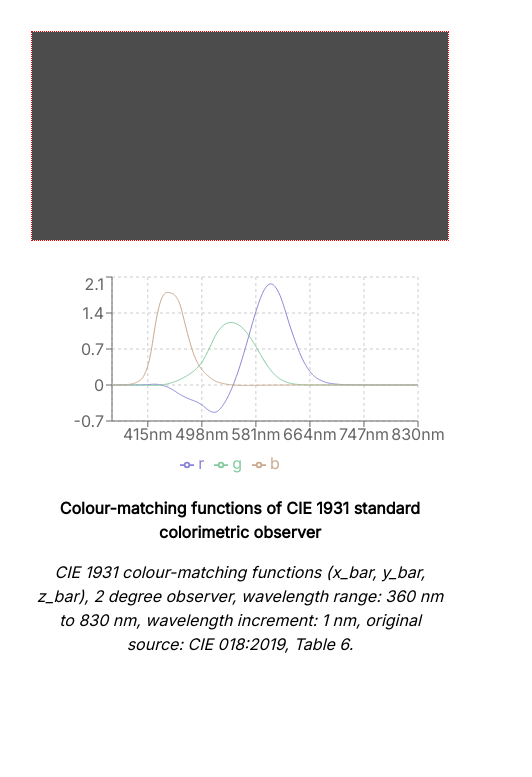
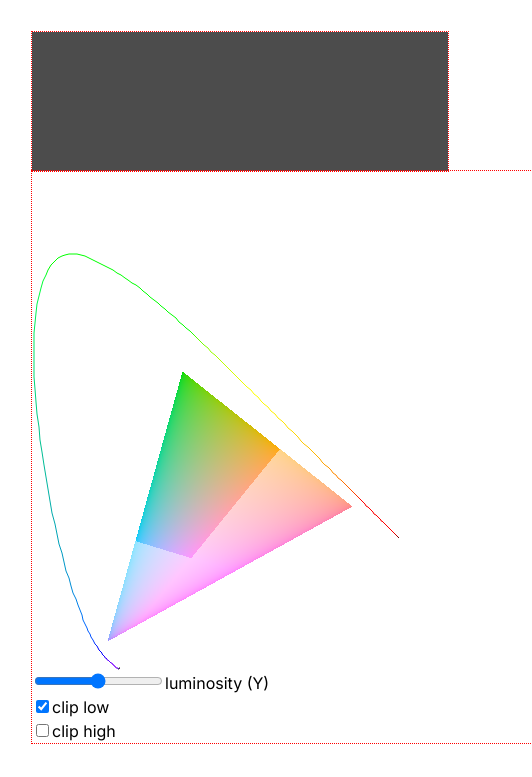
Before and after one commit to aradzie/spectrum, a React (Vite) app: page / in a window 390 px wide. Shown: the top 777 px of the page, 532 px wide, since content can reach past the window. Built offline with nearby package versions, Linux system fonts and the light colour scheme.

Commit message:
Paint the chromaticity diagram

```diff
--- a/src/App.tsx
+++ b/src/App.tsx
@@ -1,4 +1,5 @@
 import "./App.css";
+import { Chromaticity } from "./chromaticity/Chromaticity.js";
 import { CIE_std_illum_D50 } from "./data/CIE_std_illum_D50.tsx";
 import { CIE_std_illum_D65 } from "./data/CIE_std_illum_D65.tsx";
 import { CIE_xyz_1931_2deg } from "./data/CIE_xyz_1931_2deg.tsx";
@@ -11,6 +12,7 @@ function App() {
   return (
     <>
       <Spectrum />
+      <Chromaticity />
       <CIE_xyz_1931_2deg_RGB />
       <CIE_xyz_1931_2deg />
       <CIE_xyz_1964_10deg_RGB />
--- /dev/null
+++ b/src/chromaticity/Chromaticity.module.css
@@ -0,0 +1,6 @@
+.root {
+  inline-size: 500px;
+  aspect-ratio: 1;
+  margin: 0 auto;
+  outline: 1px dotted red;
+}
--- /dev/null
+++ b/src/chromaticity/Chromaticity.tsx
@@ -0,0 +1,157 @@
+import { useEffect, useRef, useState } from "react";
+import { clamp } from "../color/clamp.ts";
+import { formatRgb, rgbInGamut, xyzToRgb } from "../color/color-rgb.ts";
+import { type Rgb, type Xyz } from "../color/types.ts";
+import { Canvas, type CanvasRef } from "../components/Canvas.tsx";
+import data from "../data/CIE_xyz_1931_2deg.csv.ts";
+import * as styles from "./Chromaticity.module.css";
+
+export function Chromaticity() {
+  const canvasRef = useRef<CanvasRef>(null);
+  const [luminosity, setLuminosity] = useState(50);
+  const [clipLow, setClipLow] = useState(true);
+  const [clipHigh, setClipHigh] = useState(false);
+  useEffect(() => {
+    const canvas = canvasRef.current!;
+    const context = canvas.getContext("2d")!;
+    const size = canvas.getSize();
+    paint(context, size, { luminosity: luminosity / 100, clipLow, clipHigh });
+  }, [luminosity, clipLow, clipHigh]);
+  return (
+    <div className={styles.root}>
+      <Canvas ref={canvasRef} />
+      <div>
+        <label>
+          <input
+            type={"range"}
+            min={1}
+            max={100}
+            step={1}
+            value={luminosity}
+            onChange={(ev) => {
+              setLuminosity(ev.target.valueAsNumber);
+            }}
+          />
+          luminosity (Y)
+        </label>
+      </div>
+      <div>
+        <label>
+          <input
+            type="checkbox"
+            checked={clipLow}
+            onChange={(ev) => {
+              setClipLow(ev.target.checked);
+            }}
+          />
+          clip low
+        </label>
+      </div>
+      <div>
+        <label>
+          <input
+            type="checkbox"
+            checked={clipHigh}
+            onChange={(ev) => {
+              setClipHigh(ev.target.checked);
+            }}
+          />
+          clip high
+        </label>
+      </div>
+    </div>
+  );
+}
+
+function paint(
+  ctx: CanvasRenderingContext2D,
+  {
+    width,
+    height,
+  }: {
+    width: number;
+    height: number;
+  },
+  {
+    luminosity: Y,
+    clipLow,
+    clipHigh,
+  }: {
+    luminosity: number;
+    clipLow: boolean;
+    clipHigh: boolean;
+  },
+) {
+  ctx.fillStyle = "#fff";
+  ctx.fillRect(0, 0, width, height);
+  paintSrgbSpace(ctx, width, height, Y, clipLow, clipHigh);
+  paintSpectralLocus(ctx, width, height);
+}
+
+function paintSrgbSpace(
+  ctx: CanvasRenderingContext2D,
+  width: number,
+  height: number,
+  Y: number,
+  clipLow: boolean,
+  clipHigh: boolean,
+): void {
+  const imageData = ctx.getImageData(0, 0, width, height);
+  const xyz: Xyz = { x: 0, y: 0, z: 0 };
+  const rgb: Rgb = { r: 0, g: 0, b: 0 };
+  for (let j = 0; j < height; j++) {
+    for (let i = 0; i < width; i++) {
+      const x = i / width;
+      const y = 1 - j / height;
+      xyz.x = (Y / y) * x;
+      xyz.y = Y;
+      xyz.z = (Y / y) * (1 - x - y);
+      xyzToRgb(xyz, rgb);
+      const { r, g, b } = rgb;
+      if (
+        (!clipLow || (r >= 0 && g >= 0 && b >= 0)) &&
+        (!clipHigh || (r <= 1 && g <= 1 && b <= 1))
+      ) {
+        const o = (j * width + i) * 4;
+        imageData.data[o] = clamp(r) * 255;
+        imageData.data[o + 1] = clamp(g) * 255;
+        imageData.data[o + 2] = clamp(b) * 255;
+        if (!rgbInGamut(rgb)) {
+          imageData.data[o + 3] = 127;
+        }
+      }
+    }
+  }
+  ctx.putImageData(imageData, 0, 0);
+}
+
+function paintSpectralLocus(ctx: CanvasRenderingContext2D, width: number, height: number): void {
+  const xyz: Xyz = { x: 0, y: 0, z: 0 };
+  const rgb: Rgb = { r: 0, g: 0, b: 0 };
+  for (let index = 1; index < data.length; index++) {
+    const [lambda0, X0, Y0, Z0] = data[index - 1];
+    const [lambda1, X1, Y1, Z1] = data[index];
+
+    const x0 = X0 / (X0 + Y0 + Z0);
+    const y0 = Y0 / (X0 + Y0 + Z0);
+    const i0 = Math.round(x0 * width);
+    const j0 = Math.round((1 - y0) * height);
+
+    const x1 = X1 / (X1 + Y1 + Z1);
+    const y1 = Y1 / (X1 + Y1 + Z1);
+    const i1 = Math.round(x1 * width);
+    const j1 = Math.round((1 - y1) * height);
+
+    xyz.x = X1;
+    xyz.y = Y1;
+    xyz.z = Z1;
+    xyzToRgb(xyz, rgb);
+
+    ctx.strokeStyle = formatRgb(rgb);
+    ctx.lineWidth = 1;
+    ctx.beginPath();
+    ctx.moveTo(i0, j0);
+    ctx.lineTo(i1, j1);
+    ctx.stroke();
+  }
+}
--- /dev/null
+++ b/src/color/clamp.ts
@@ -0,0 +1,9 @@
+export function clamp(v: number): number {
+  if (v < 0) {
+    return 0;
+  }
+  if (v > 1) {
+    return 1;
+  }
+  return v;
+}
--- a/src/color/color-rgb.ts
+++ b/src/color/color-rgb.ts
@@ -1,6 +1,18 @@
+import { clamp } from "./clamp.ts";
 import { type Rgb, type Xyz } from "./types.ts";
 
 const tmpRgb: Rgb = { r: 0, g: 0, b: 0 };
+
+export function formatRgb(rgb: Readonly<Rgb>): string {
+  const r = Math.round(clamp(rgb.r) * 255);
+  const g = Math.round(clamp(rgb.g) * 255);
+  const b = Math.round(clamp(rgb.b) * 255);
+  return `rgb(${r} ${g} ${b})`;
+}
+
+export function rgbInGamut({ r, g, b }: Readonly<Rgb>): boolean {
+  return r >= 0 && r <= 1 && g >= 0 && g <= 1 && b >= 0 && b <= 1;
+}
 
 const toLinear = (channel: number) =>
   channel <= 0.04045 ? channel / 12.92 : Math.pow((channel + 0.055) / 1.055, 2.4);
--- a/src/spectrum/Spectrum.module.css
+++ b/src/spectrum/Spectrum.module.css
@@ -1,4 +1,4 @@
 .root {
-  aspect-ratio: 2;
+  aspect-ratio: 3;
   outline: 1px dotted red;
 }
--- a/tsconfig.app.json
+++ b/tsconfig.app.json
@@ -17,8 +17,8 @@
 
     /* Linting */
     "strict": true,
-    "noUnusedLocals": true,
-    "noUnusedParameters": true,
+    "noUnusedLocals": false,
+    "noUnusedParameters": false,
     "noFallthroughCasesInSwitch": true,
     "noUncheckedSideEffectImports": true
   },
```
